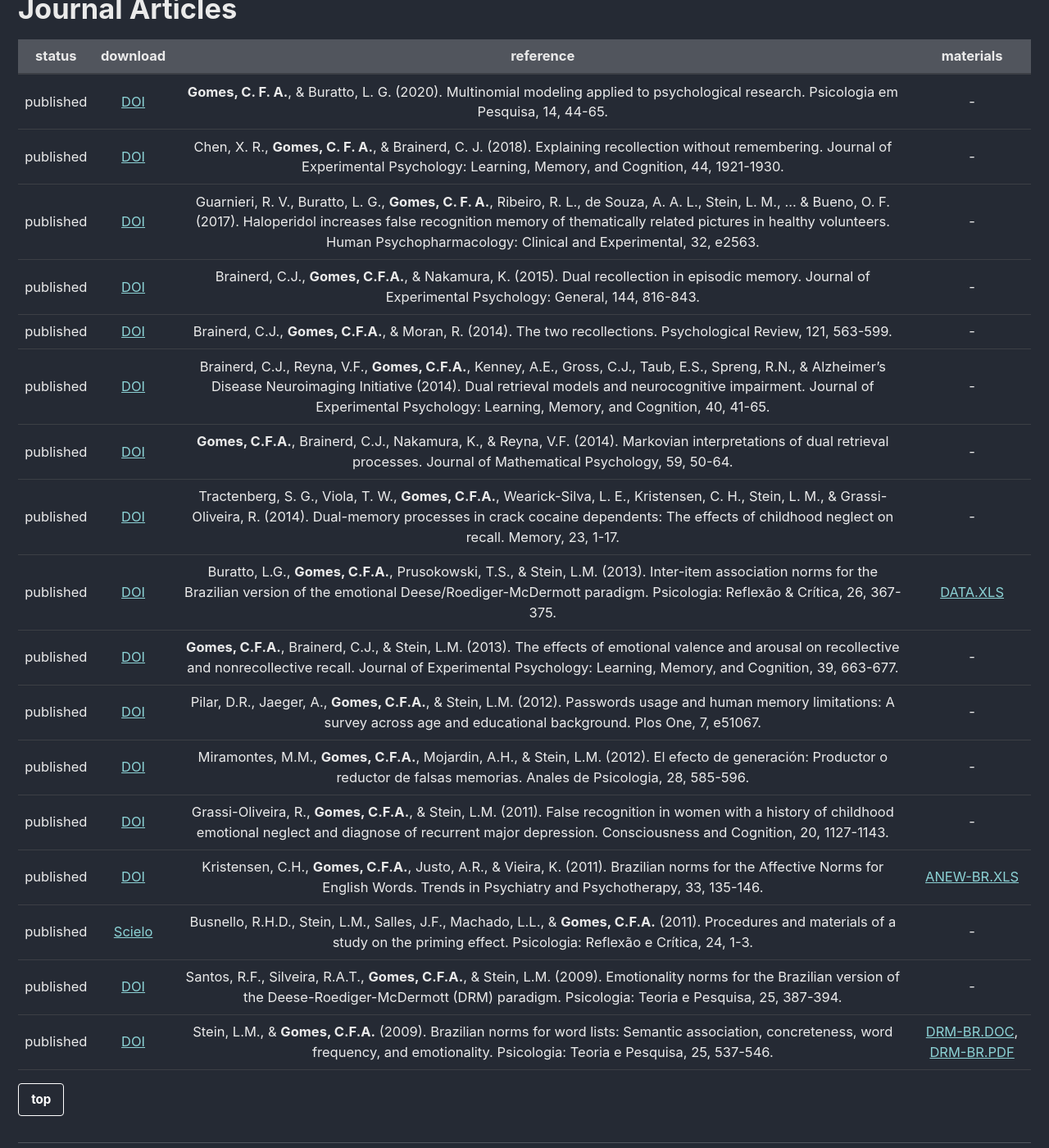
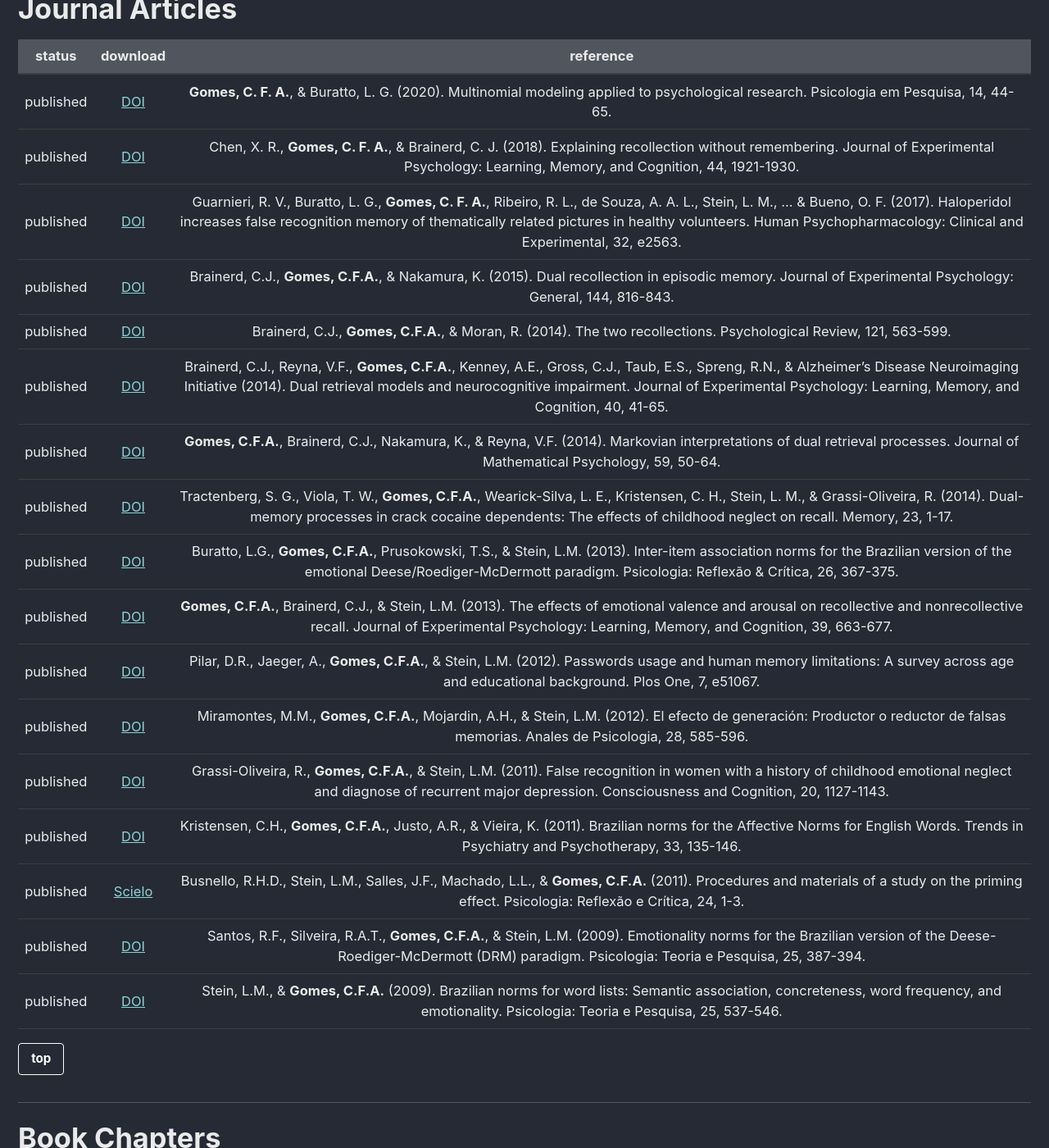
Before and after one commit to cgomesu/website, a Jekyll site: the page built from _pages/publications.md, in a window 1280 px wide and 1400 px high, scrolled down 566 px. Shown: the whole window at 82% size. Built offline with Jekyll 4.4.1, drawn with Linux system fonts in a browser that asks for light colours; cached includes are drawn as plain includes; nearby versions of some CDN libraries.

Commit message:
Remove materials per request

```diff
--- a/_pages/publications.md
+++ b/_pages/publications.md
@@ -18,25 +18,25 @@ excerpt: "All my published peer-reviewed papers and book chapters, plus a few se
 ---
 # Journal Articles
 
-| status | download | reference | materials |
-|:---:|:---:|:---:|:---:|
-| published | [DOI](https://doi.org/10.34019/1982-1247.2020.v14.29542) | **Gomes, C. F. A.**, & Buratto, L. G. (2020). Multinomial modeling applied to psychological research. Psicologia em Pesquisa, 14, 44-65. | - |
-| published | [DOI](http://doi.org/10.1037/xlm0000559) | Chen, X. R., **Gomes, C. F. A.**, & Brainerd, C. J. (2018). Explaining recollection without remembering. Journal of Experimental Psychology: Learning, Memory, and Cognition, 44, 1921-1930. | - |
-| published | [DOI](http://doi.org/10.1002/hup.2563) | Guarnieri, R. V., Buratto, L. G., **Gomes, C. F. A.**, Ribeiro, R. L., de Souza, A. A. L., Stein, L. M., ... & Bueno, O. F. (2017). Haloperidol increases false recognition memory of thematically related pictures in healthy volunteers. Human Psychopharmacology: Clinical and Experimental, 32, e2563. | - |
-| published | [DOI](http://dx.doi.org/10.1037/xge0000084) | Brainerd, C.J., **Gomes, C.F.A.**, & Nakamura, K. (2015). Dual recollection in episodic memory. Journal of Experimental Psychology: General, 144, 816-843. | - |
-| published | [DOI](http://dx.doi.org/10.1037/a0037668) | Brainerd, C.J., **Gomes, C.F.A.**, & Moran, R. (2014). The two recollections.  Psychological Review, 121, 563-599. | - |
-| published | [DOI](http://dx.doi.org/10.1037/a0034057) | Brainerd, C.J., Reyna, V.F., **Gomes, C.F.A.**, Kenney, A.E., Gross, C.J., Taub, E.S., Spreng, R.N., & Alzheimer’s Disease Neuroimaging Initiative (2014). Dual retrieval models and neurocognitive impairment. Journal of Experimental Psychology: Learning, Memory, and Cognition, 40, 41-65. | - |
-| published | [DOI](http://dx.doi.org/10.1016/j.jmp.2013.07.003) | **Gomes, C.F.A.**, Brainerd, C.J., Nakamura, K., & Reyna, V.F. (2014). Markovian interpretations of dual retrieval processes. Journal of Mathematical Psychology, 59, 50-64. | - |
-| published | [DOI](http://dx.doi.org/10.1080/09658211.2014.938084) | Tractenberg, S. G., Viola, T. W., **Gomes, C.F.A.**, Wearick-Silva, L. E., Kristensen, C. H., Stein, L. M., & Grassi-Oliveira, R. (2014). Dual-memory processes in crack cocaine dependents: The effects of childhood neglect on recall. Memory, 23, 1-17. | - |
-| published | [DOI](http://dx.doi.org/10.1590/s0102-79722013000200017) | Buratto, L.G., **Gomes, C.F.A.**, Prusokowski, T.S., & Stein, L.M. (2013). Inter-item association norms for the Brazilian version of the emotional Deese/Roediger-McDermott paradigm. Psicologia: Reflexão & Crítica, 26, 367-375. | [DATA.XLS](/assets/materials/interitem-association-data.xls) |
-| published | [DOI](http://dx.doi.org/10.1037/a0028578) | **Gomes, C.F.A.**, Brainerd, C.J., & Stein, L.M. (2013). The effects of emotional valence and arousal on recollective and nonrecollective recall. Journal of Experimental Psychology: Learning, Memory, and Cognition, 39, 663-677. | - |
-| published | [DOI](http://dx.doi.org/10.1371/journal.pone.0051067) | Pilar, D.R., Jaeger, A., **Gomes, C.F.A.**, & Stein, L.M. (2012). Passwords usage and human memory limitations: A survey across age and educational background. Plos One, 7, e51067. | - |
-| published | [DOI](http://dx.doi.org/10.6018/analesps.28.2.148981) | Miramontes, M.M., **Gomes, C.F.A.**, Mojardin, A.H., & Stein, L.M. (2012). El efecto de generación: Productor o reductor de falsas memorias. Anales de Psicologia, 28, 585-596. | - |
-| published | [DOI](http://dx.doi.org/10.1016/j.concog.2011.03.005) | Grassi-Oliveira, R., **Gomes, C.F.A.**, & Stein, L.M. (2011). False recognition in women with a history of childhood emotional neglect and diagnose of recurrent major depression. Consciousness and Cognition, 20, 1127-1143. | - |
-| published | [DOI](http://dx.doi.org/10.1590/S2237-60892011000300003) | Kristensen, C.H., **Gomes, C.F.A.**, Justo, A.R., & Vieira, K. (2011). Brazilian norms for the Affective Norms for English Words. Trends in Psychiatry and Psychotherapy, 33, 135-146. | [ANEW-BR.XLS](/assets/materials/anew-br.xls) |
-| published | [Scielo](https://www.scielo.br/pdf/prc/v24n2/17.pdf) | Busnello, R.H.D., Stein, L.M., Salles, J.F., Machado, L.L., & **Gomes, C.F.A.** (2011). Procedures and materials of a study on the priming effect. Psicologia: Reflexão e Crítica, 24, 1-3. | - |
-| published | [DOI](http://dx.doi.org/10.1590/S0102-37722009000300012) | Santos, R.F., Silveira, R.A.T., **Gomes, C.F.A.**, & Stein, L.M. (2009). Emotionality norms for the Brazilian version of the Deese-Roediger-McDermott (DRM) paradigm. Psicologia: Teoria e Pesquisa, 25, 387-394. | - |
-| published | [DOI](http://dx.doi.org/10.1590/S0102-37722009000400009) | Stein, L.M., & **Gomes, C.F.A.** (2009). Brazilian norms for word lists: Semantic association, concreteness, word frequency, and emotionality. Psicologia: Teoria e Pesquisa, 25, 537-546. | [DRM-BR.DOC](/assets/materials/drm-br.doc), [DRM-BR.PDF](/assets/materials/drm-br.pdf) |
+| status | download | reference |
+|:---:|:---:|:---:|
+| published | [DOI](https://doi.org/10.34019/1982-1247.2020.v14.29542) | **Gomes, C. F. A.**, & Buratto, L. G. (2020). Multinomial modeling applied to psychological research. Psicologia em Pesquisa, 14, 44-65. |
+| published | [DOI](http://doi.org/10.1037/xlm0000559) | Chen, X. R., **Gomes, C. F. A.**, & Brainerd, C. J. (2018). Explaining recollection without remembering. Journal of Experimental Psychology: Learning, Memory, and Cognition, 44, 1921-1930. |
+| published | [DOI](http://doi.org/10.1002/hup.2563) | Guarnieri, R. V., Buratto, L. G., **Gomes, C. F. A.**, Ribeiro, R. L., de Souza, A. A. L., Stein, L. M., ... & Bueno, O. F. (2017). Haloperidol increases false recognition memory of thematically related pictures in healthy volunteers. Human Psychopharmacology: Clinical and Experimental, 32, e2563. |
+| published | [DOI](http://dx.doi.org/10.1037/xge0000084) | Brainerd, C.J., **Gomes, C.F.A.**, & Nakamura, K. (2015). Dual recollection in episodic memory. Journal of Experimental Psychology: General, 144, 816-843. |
+| published | [DOI](http://dx.doi.org/10.1037/a0037668) | Brainerd, C.J., **Gomes, C.F.A.**, & Moran, R. (2014). The two recollections.  Psychological Review, 121, 563-599. |
+| published | [DOI](http://dx.doi.org/10.1037/a0034057) | Brainerd, C.J., Reyna, V.F., **Gomes, C.F.A.**, Kenney, A.E., Gross, C.J., Taub, E.S., Spreng, R.N., & Alzheimer’s Disease Neuroimaging Initiative (2014). Dual retrieval models and neurocognitive impairment. Journal of Experimental Psychology: Learning, Memory, and Cognition, 40, 41-65. |
+| published | [DOI](http://dx.doi.org/10.1016/j.jmp.2013.07.003) | **Gomes, C.F.A.**, Brainerd, C.J., Nakamura, K., & Reyna, V.F. (2014). Markovian interpretations of dual retrieval processes. Journal of Mathematical Psychology, 59, 50-64. |
+| published | [DOI](http://dx.doi.org/10.1080/09658211.2014.938084) | Tractenberg, S. G., Viola, T. W., **Gomes, C.F.A.**, Wearick-Silva, L. E., Kristensen, C. H., Stein, L. M., & Grassi-Oliveira, R. (2014). Dual-memory processes in crack cocaine dependents: The effects of childhood neglect on recall. Memory, 23, 1-17. |
+| published | [DOI](http://dx.doi.org/10.1590/s0102-79722013000200017) | Buratto, L.G., **Gomes, C.F.A.**, Prusokowski, T.S., & Stein, L.M. (2013). Inter-item association norms for the Brazilian version of the emotional Deese/Roediger-McDermott paradigm. Psicologia: Reflexão & Crítica, 26, 367-375. |
+| published | [DOI](http://dx.doi.org/10.1037/a0028578) | **Gomes, C.F.A.**, Brainerd, C.J., & Stein, L.M. (2013). The effects of emotional valence and arousal on recollective and nonrecollective recall. Journal of Experimental Psychology: Learning, Memory, and Cognition, 39, 663-677. |
+| published | [DOI](http://dx.doi.org/10.1371/journal.pone.0051067) | Pilar, D.R., Jaeger, A., **Gomes, C.F.A.**, & Stein, L.M. (2012). Passwords usage and human memory limitations: A survey across age and educational background. Plos One, 7, e51067. |
+| published | [DOI](http://dx.doi.org/10.6018/analesps.28.2.148981) | Miramontes, M.M., **Gomes, C.F.A.**, Mojardin, A.H., & Stein, L.M. (2012). El efecto de generación: Productor o reductor de falsas memorias. Anales de Psicologia, 28, 585-596. |
+| published | [DOI](http://dx.doi.org/10.1016/j.concog.2011.03.005) | Grassi-Oliveira, R., **Gomes, C.F.A.**, & Stein, L.M. (2011). False recognition in women with a history of childhood emotional neglect and diagnose of recurrent major depression. Consciousness and Cognition, 20, 1127-1143. |
+| published | [DOI](http://dx.doi.org/10.1590/S2237-60892011000300003) | Kristensen, C.H., **Gomes, C.F.A.**, Justo, A.R., & Vieira, K. (2011). Brazilian norms for the Affective Norms for English Words. Trends in Psychiatry and Psychotherapy, 33, 135-146. |
+| published | [Scielo](https://www.scielo.br/pdf/prc/v24n2/17.pdf) | Busnello, R.H.D., Stein, L.M., Salles, J.F., Machado, L.L., & **Gomes, C.F.A.** (2011). Procedures and materials of a study on the priming effect. Psicologia: Reflexão e Crítica, 24, 1-3. |
+| published | [DOI](http://dx.doi.org/10.1590/S0102-37722009000300012) | Santos, R.F., Silveira, R.A.T., **Gomes, C.F.A.**, & Stein, L.M. (2009). Emotionality norms for the Brazilian version of the Deese-Roediger-McDermott (DRM) paradigm. Psicologia: Teoria e Pesquisa, 25, 387-394. |
+| published | [DOI](http://dx.doi.org/10.1590/S0102-37722009000400009) | Stein, L.M., & **Gomes, C.F.A.** (2009). Brazilian norms for word lists: Semantic association, concreteness, word frequency, and emotionality. Psicologia: Teoria e Pesquisa, 25, 537-546. |
 
 [top](#){: .btn .btn--light-outline .btn--small}
 
```
Also changed, not shown: 11 other files.
